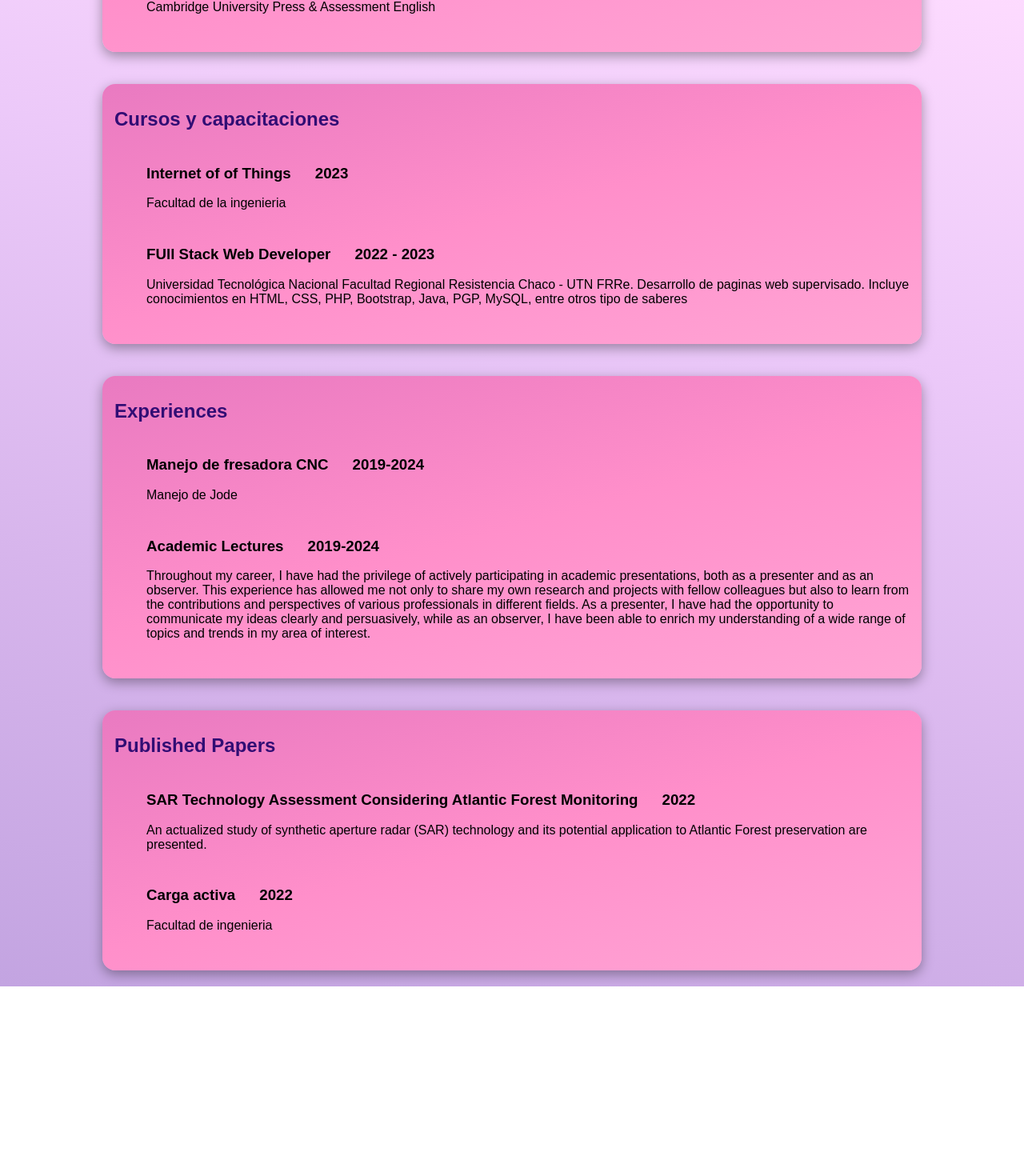
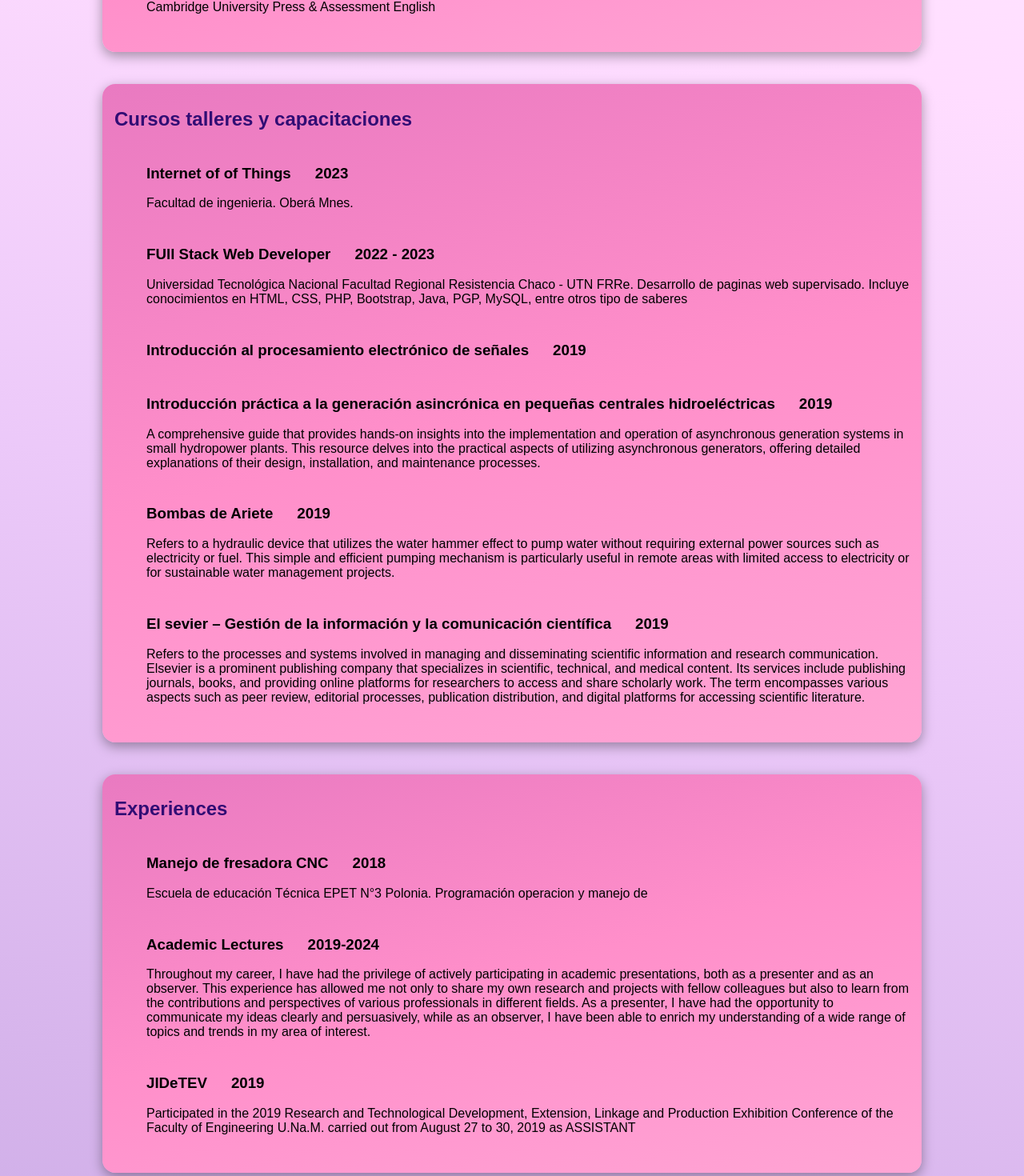
Before and after one commit to ernestokorpys/Portofolio, a React (Vite) app: page /about-me in a window 1280 px wide. Shown: the part 612-2082 px from the top of the page at 80% size. Before the commit the page ends 1845 px from the top, so only its background shows below. Built offline with nearby package versions, Linux system fonts and the light colour scheme; a web font is replaced by a local one.

Commit message:
For Deploy

```diff
--- a/src/App.jsx
+++ b/src/App.jsx
@@ -1,5 +1,5 @@
 import Layout from "./pages/layout.jsx";
-import { Link, Route, Routes, useParams } from "react-router-dom";
+import { Route, Routes,  } from "react-router-dom";
 import Home from "./pages/home.jsx";
 import Contact from "./pages/contact.jsx";
 import AboutMe from "./pages/about-me.jsx";
--- a/src/pages/about-me.jsx
+++ b/src/pages/about-me.jsx
@@ -3,24 +3,31 @@ import "./styles/aboutme-style.css";
 
 
 const StudentProfile = () => {
-  const importance= ["Carrera de grado","Cursos y capacitaciones","Experiences","Published Papers"];
+  const importance= ["Carrera de grado","Cursos talleres y capacitaciones","Experiences","Published Papers"];
     const gradeStudies = [
     ["Ingeniero Electrónico", "Expected Graduation (December 2024)", "Facultad de Ingeniería. Universidad Nacional de Misiones. Expected Graduation: 2024."],
     ["Tecnico Electromecanico", "2013-2018", "Escuela de educación Técnica EPET N°3 Polonia."],
     ["First Certificate in English FCE Cambridge", "2021", "Cambridge University Press & Assessment English"],
   ];
   const courses = [
-    ["Internet of of Things", "2023", "Facultad de la ingenieria"],
+    ["Internet of of Things", "2023", "Facultad de ingenieria. Oberá Mnes."],
     ["FUll Stack Web Developer ", "2022 - 2023", "Universidad Tecnológica Nacional Facultad Regional Resistencia Chaco - UTN FRRe. Desarrollo de paginas web supervisado. Incluye conocimientos en HTML, CSS, PHP, Bootstrap, Java, PGP, MySQL, entre otros tipo de saberes"],
+    ["Introducción al procesamiento electrónico de señales","2019",""],
+    ["Introducción práctica a la generación asincrónica en pequeñas centrales hidroeléctricas","2019","A comprehensive guide that provides hands-on insights into the implementation and operation of asynchronous generation systems in small hydropower plants. This resource delves into the practical aspects of utilizing asynchronous generators, offering detailed explanations of their design, installation, and maintenance processes."],
+    ["Bombas de Ariete","2019","Refers to a hydraulic device that utilizes the water hammer effect to pump water without requiring external power sources such as electricity or fuel. This simple and efficient pumping mechanism is particularly useful in remote areas with limited access to electricity or for sustainable water management projects."],
+    ["El sevier – Gestión de la información y la comunicación científica","2019","Refers to the processes and systems involved in managing and disseminating scientific information and research communication. Elsevier is a prominent publishing company that specializes in scientific, technical, and medical content. Its services include publishing journals, books, and providing online platforms for researchers to access and share scholarly work. The term encompasses various aspects such as peer review, editorial processes, publication distribution, and digital platforms for accessing scientific literature."],
   ];
   const experience = [
-    ["Manejo de fresadora CNC", "2019-2024", "Manejo de Jode"],
+    ["Manejo de fresadora CNC", "2018", "Escuela de educación Técnica EPET N°3 Polonia. Programación operacion y manejo de "],
     ["Academic Lectures", "2019-2024", "Throughout my career, I have had the privilege of actively participating in academic presentations, both as a presenter and as an observer. This experience has allowed me not only to share my own research and projects with fellow colleagues but also to learn from the contributions and perspectives of various professionals in different fields. As a presenter, I have had the opportunity to communicate my ideas clearly and persuasively, while as an observer, I have been able to enrich my understanding of a wide range of topics and trends in my area of interest."],
+    ["JIDeTEV","2019","Participated in the 2019 Research and Technological Development, Extension, Linkage and Production Exhibition Conference of the Faculty of Engineering U.Na.M. carried out from August 27 to 30, 2019 as ASSISTANT"]
   ];
 
   const papers = [
-    ["SAR Technology Assessment Considering Atlantic Forest Monitoring", "2022", "An actualized study of synthetic aperture radar (SAR) technology and its potential application to Atlantic Forest preservation are presented." ]
-    ,["Carga activa","2022","Facultad de ingenieria"]];
+    ["SAR Technology Assessment Considering Atlantic Forest Monitoring", "2022", "Facultad de ingenieria. Oberá Mnes. JIDeTEV- Año 2022 -ISSN 2591-4219. An actualized study of synthetic aperture radar (SAR) technology and its potential application to Atlantic Forest preservation are presented." ]
+    ,["Diseño de carga activa para ensayo de fuentes de Tensión","2022","Facultad de ingenieria. Oberá Mnes. JIDeTEV- Año 2022 -ISSN 2591-4219. Active load design for voltage source testing refers to the process of creating a controlled electrical load to assess the performance and characteristics of voltage sources. This design involves implementing circuits or devices that can simulate varying load conditions to evaluate how well voltage sources, such as power supplies or batteries, respond under different circumstances."],
+    ["Telemetría inalámbrica para sensores utilizados en microrredes eléctricas.", "2023","Facultad de ingenieria. Oberá Mnes. JIDeTEV- Año 2022 -ISSN 2591-4219. The article describes the development of a wireless telemetry system for sensors used in electric microgrids. It involves creating an embedded system consisting of three units: one main unit and two remote units capable of wireless communication."]
+  ];
 
   const studentStudies = [gradeStudies, courses, experience,papers];
 
--- a/src/pages/home.jsx
+++ b/src/pages/home.jsx
@@ -2,13 +2,10 @@ import "./styles/home-style.css";
 import "./styles/image-style.css";
 import React from "react";
 import ProfilePicture from "./images/ProfilePicture.png";
-import Phpintermedio from "./images/phpintermedio.jpg";
 import phpavanzado from "./images/phpavanzado.jpg";
-import nodered from "./images/nodered.jpg";
 import docker from "./images/Docker1.jpg";
 import arduino from "./images/Arduino.jpg";
 import plc from "./images/PLC.jpg";
-import react_icon from "./icons/icons8-react-native-64.png";
 
 {
   /* Seccion Sobre mí
@@ -118,16 +115,20 @@ const Proyects = () => {
           </a>
         </h1>
         <p>
-          Some of my most notable experiences include the
-          following topics. I possess a wide range of skills that encompass
-          various technologies and disciplines. You can check more of them on my
+          Some of my most notable experiences include the following topics. I
+          possess a wide range of skills that encompass various technologies and
+          disciplines. You can check more of them on my
           <strong>
             <a
               href="https://github.com/ernestokorpys"
               target="_blank"
               rel="noopener noreferrer"
-          > Github</a></strong> page.
-
+            >
+              {" "}
+              Github
+            </a>
+          </strong>{" "}
+          page.
         </p>
         <Proyect />
       </section>
@@ -149,8 +150,14 @@ const ProfileCard = () => {
 
           <div className="button-style">
             <button style={{ "--clr": "#FF00A5" }}>
+              <a
+                href="https://drive.google.com/file/d/1yiI434RYsu0UhmzJA47j2fMlyw_aNosX/view?usp=sharing"
+                target="_blank"
+                rel="noopener noreferrer"
+              >
                 <span>Resume</span>
                 <i className="icon"></i>
+              </a>
             </button>
             <button style={{ "--clr": "#8A2BE2" }}>
               <a
@@ -158,7 +165,7 @@ const ProfileCard = () => {
                 target="_blank"
                 rel="noopener noreferrer"
               >
-                <span>a LinkedIn</span>
+                <span>LinkedIn</span>
                 <i className="icon"></i>
               </a>
             </button>
@@ -229,6 +236,9 @@ const Tecnologias = () => {
       `https://img.icons8.com/external-those-icons-flat-those-icons/${size}/external-MySQL-programming-and-development-those-icons-flat-those-icons.png`,
       "https://icons8.com/icon/rgPSE6nAB766/mysql",
     ],
+    ["Bootstrap",
+    `https://img.icons8.com/color-glass/${size}/bootstrap.png`,
+    "https://icons8.com/icon/EzPCiQUqWWEa/bootstrap"]
   ];
 
   const programs = [
@@ -327,10 +337,10 @@ const Tecnologias = () => {
         <div>
           <h2>Technology</h2>
           <p>
-            A lo largo de mi experiencia he trabajado con varios tipos de
-            software, framewor y lenguajes que me sirveron como herramienta para
-            alcanzar los objetivos en mis proyectos. Por o que este es el
-            remsumen de alguno de ellos.
+            Throughout my experience, I have worked with various types of
+            software, frameworks, and programming languages that served as tools
+            to achieve the objectives in my projects. Therefore, this is a
+            summary of some of them.
           </p>
           <div className="proyect-container2">
             {iconsinfo.map((category, index) =>
```
Also changed, not shown: src/pages/images/LogoErne.png (deleted). Lines whose indentation alone changed are shown as unchanged.
